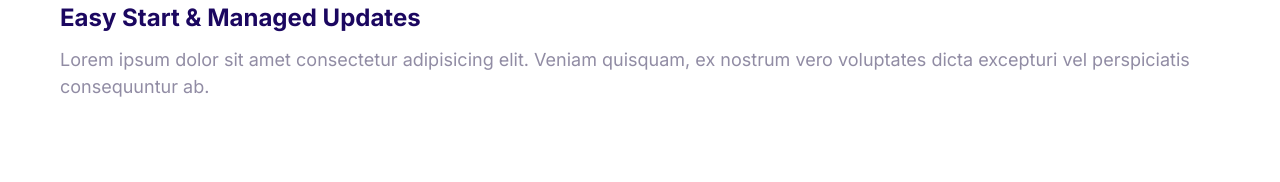
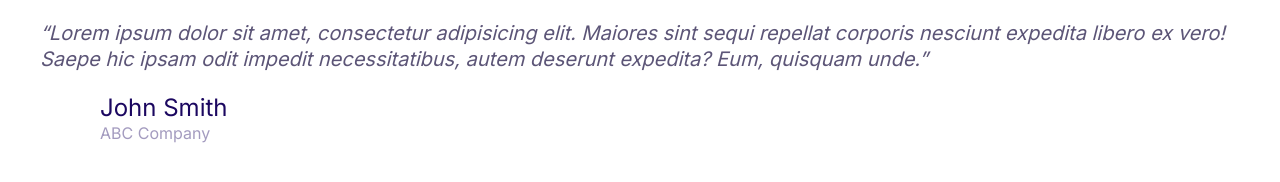
Before and after one commit to rayhan1650/moshify, a plain HTML site: page index.html in a window 1280 px wide. Drawn offline with Linux system fonts and the light colour scheme.

Commit message:
Create quote component.

```diff
--- a/css/styles.css
+++ b/css/styles.css
@@ -5,6 +5,7 @@
   --color-headings: #1b0760;
   --color-body: #918ca4;
   --color-border: #ccc;
+  --color-body-darker: #5c5577;
   --border-radius: 30px;
 }
 
@@ -379,3 +380,44 @@ a {
 .media__image {
   margin-top: 1rem;
 }
+
+/* Quotes*/
+.quote {
+  font-size: 3rem;
+  font-style: italic;
+  color: var(--color-body-darker);
+  line-height: 1.3;
+}
+.quote__text::before {
+  content: open-quote;
+}
+.quote__text::after {
+  content: close-quote;
+}
+.quote__author {
+  font-size: 3rem;
+  font-style: normal;
+  font-weight: 500;
+  margin-bottom: 0;
+}
+.quote__organization {
+  color: var(--color-headings);
+  opacity: 0.4;
+  font-size: 2rem;
+  font-style: normal;
+}
+.quote__line {
+  position: relative;
+  bottom: 10px;
+}
+@media screen and (min-width: 1024px) {
+  .quote {
+    font-size: 2rem;
+  }
+  .quote__author {
+    font-size: 2.4rem;
+  }
+  .quote__organization {
+    font-size: 1.6rem;
+  }
+}
--- a/index.html
+++ b/index.html
@@ -14,21 +14,25 @@
 </head>
 
 <body>
+    <blockquote class="quote">
+        <p class="quote__text">Lorem ipsum dolor sit amet, consectetur adipisicing elit. Maiores sint sequi repellat corporis nesciunt expedita libero ex vero! Saepe hic ipsam odit impedit necessitatibus, autem deserunt expedita? Eum, quisquam unde.</p>
+
+        <footer>
             <div class="media">
                 <div class="media__image">
-            <svg class="icon icon--primary">
-              <use xlink:href="images/sprite.svg#snap"></use>
+                    <svg class="icon icon--primary quote__line">
+                      <use xlink:href="images/sprite.svg#line"></use>
                     </svg>
                 </div>
                 <div class="media__body">
-            <h3 class="media__title">Easy Start & Managed Updates</h3>
-            <p>
-              Lorem ipsum dolor sit amet consectetur adipisicing elit. Veniam quisquam,
-              ex nostrum vero voluptates dicta excepturi vel perspiciatis consequuntur
-              ab.
+                    <h3 class="media__title quote__author">John Smith</h3>
+                    <p class="quote__organization">
+                      ABC Company
                     </p>
                 </div>
             </div>
+        </footer>
+    </blockquote>
 </body>
 
 </html>
```
Also changed, not shown: components/quotes.html (added, +19 -0 lines). Lines whose indentation alone changed are shown as unchanged.
